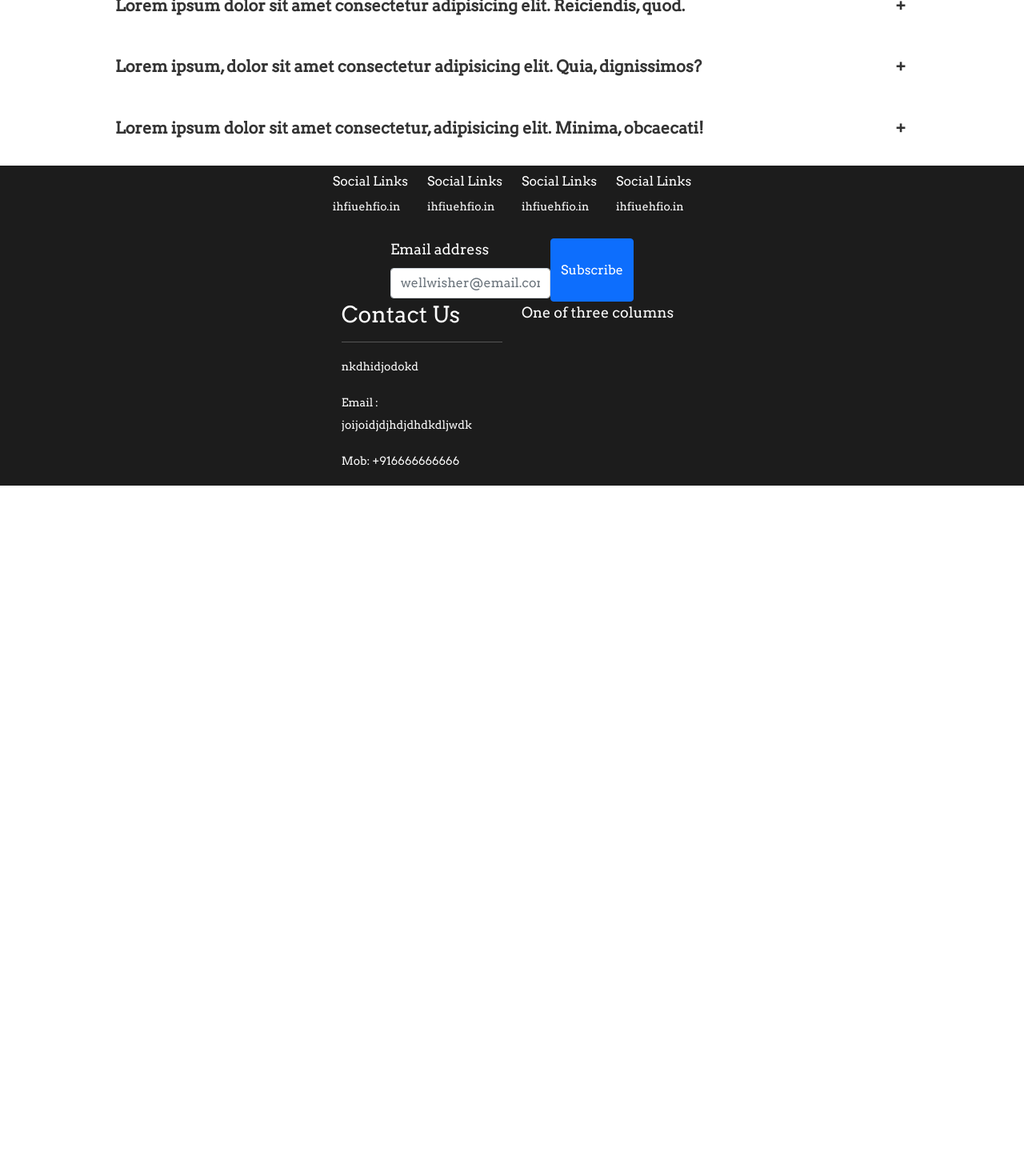
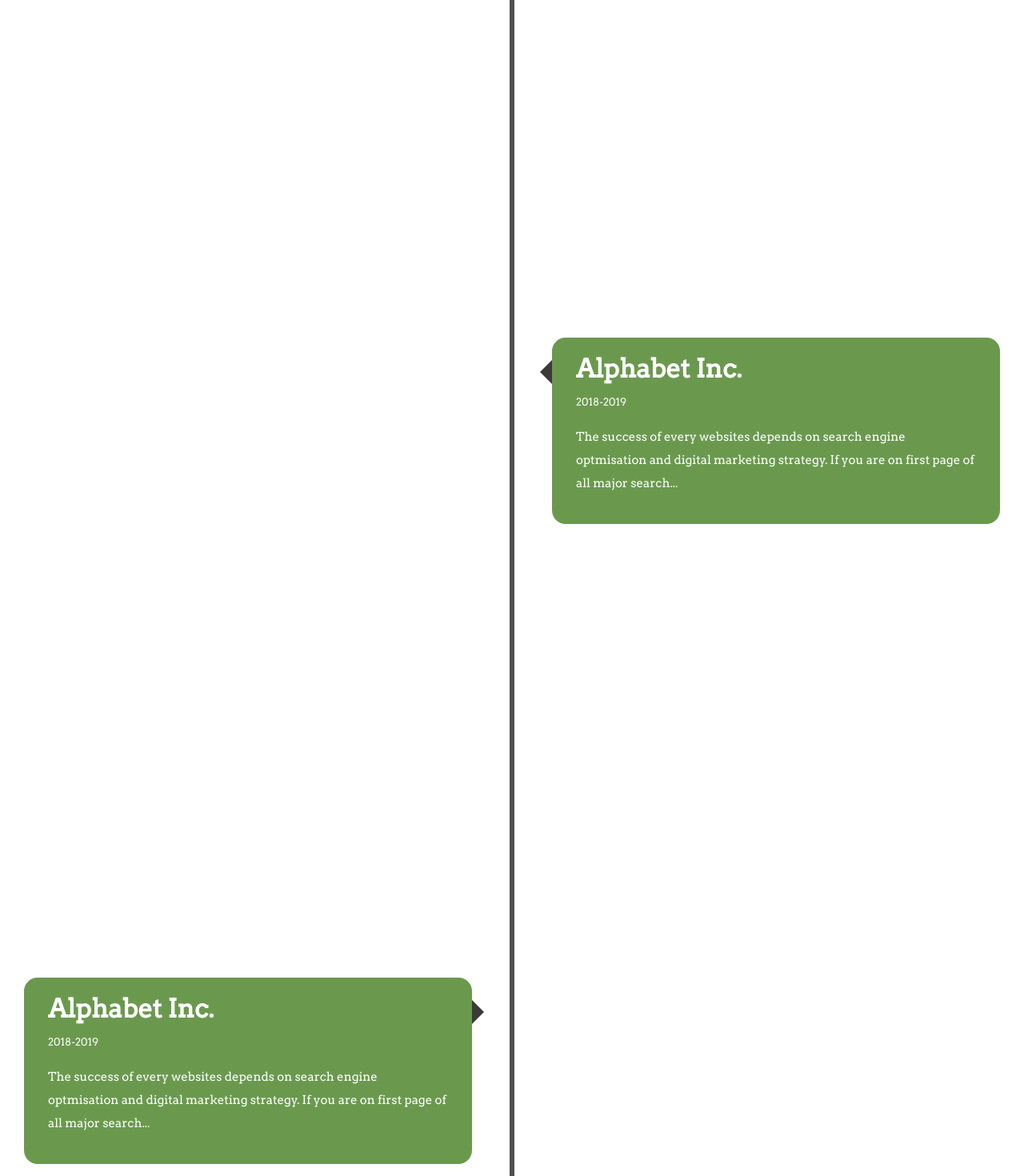
Before and after one commit to sahayagovind111/Jagriti-Website, a React (Create React App) app: page / in a window 1280 px wide. Shown: the part 3580-5050 px from the top of the page at 80% size. Before the commit the page ends 4187 px from the top, so only its background shows below. Built offline with nearby package versions, Linux system fonts and the light colour scheme; no server answers.

Commit message:
added timeline

```diff
--- a/src/components/Throwback.css
+++ b/src/components/Throwback.css
@@ -4,6 +4,7 @@
     /* align-items: center; */
     margin: auto !important;
 }
+
 @media screen and (max-width: 600px) {
     .carousel {
         position: relative;
--- /dev/null
+++ b/src/components/Timeline.css
@@ -0,0 +1,155 @@
+
+
+.timeline{
+    position:relative;
+    max-width: 1200px;
+    margin: 100px auto;
+}
+
+.container{
+    padding: 10px 50px;
+    position: relative;
+    background: #fff;
+    animation:movedown 1s linear forwards;
+    opacity: 0;
+
+
+}
+
+@keyframes movedown{
+    0%{
+        opacity: 1;
+        transform: translateY(-30px);
+    }
+    100%{
+        opacity: 1;
+        transform: translateY(0px);
+    }
+}
+
+.container:nth-child(1){
+    animation-delay:0s;
+}
+.container:nth-child(2){
+    animation-delay:1s;
+}
+.container:nth-child(3){
+    animation-delay:2s;
+}
+.container:nth-child(4){
+    animation-delay:3s;
+}
+.container:nth-child(5){
+    animation-delay:4s;
+}
+.container:nth-child(6){
+    animation-delay:5s;
+}
+
+
+
+.text-box{
+    padding: 20px 30px;
+    background: #6a994e;
+    position: relative;
+    border-radius: 17px;
+    font-size: 15px;
+}
+
+.left-container{
+    right: 50%;
+}
+.right-container{
+    left: 50%;
+}
+
+
+
+
+.timeline::after{
+    content :'';
+    position: absolute;
+    width: 6px;
+    height: 100%;
+    background: #fff;
+    top:0;
+    left: 50%;
+    margin-left: -3px;
+    z-index: -1;
+    animation: moveline 6s linear forwards;
+
+}
+@keyframes moveline{
+    0%{
+        height:0;
+    }
+    100%{
+        height: 100%;
+    }
+}
+.text-box h2{
+    font-weight: 600;
+}
+
+.text-box small{
+    display: inline-block;
+    margin-bottom: 15px;
+}
+
+.left-container-arrow{
+    height: 0;
+    width: 0;
+    position: absolute;
+    top:28px;
+    z-index: 1;
+    border-top:15px solid transparent;
+    border-bottom:15px solid transparent;
+    border-left: 15px solid rgb(60, 57, 57);
+    right: -15px;
+}
+.right-container-arrow{
+    height: 0;
+    width: 0;
+    position: absolute;
+    top:28px;
+    z-index: 1;
+    border-top:15px solid transparent;
+    border-bottom:15px solid transparent;
+    border-right: 15px solid rgb(60, 57, 57);
+    left: -15px;
+    color:black;
+}
+
+@media screen and (max-width: 600px){
+    .timeline{
+        margin: 50px auto;
+    }
+    .timeline::after{
+        left: 31px;
+    }
+    .container{
+        width: 100%;
+        padding-left: 80px;
+        padding-right: 25px;
+    }
+    .text-box{
+        font-size: 13px;
+    }
+    .text-box small{
+        margin-bottom : 10px;
+    }
+    .right-container{
+        left:0;
+    }
+    .left-container img,.right-container img{
+        left: 10px;
+    }
+    .left-container img,.right-container img{
+        left: 10px;
+    }
+    .left-container-arrow,.right-container-arrow{
+        border-right: 15px solid #fff;
+        border-left: 0;
+        left: -15px;
+    }
+}
--- /dev/null
+++ b/src/components/Timeline.js
@@ -0,0 +1,48 @@
+import React from 'react'
+import './Timeline.css'
+
+function Timeline(){
+
+    return(
+        <div className="timeline">
+            <div className="container left-container">
+
+                <div className="text-box">
+                    <h2>Alphabet Inc.</h2>
+                    <small>2018-2019</small>
+                    <p>The success of every websites depends on search engine optmisation and digital marketing strategy. If you are on first page of all major search...</p>
+                    <span className="left-container-arrow"> </span></div>
+                    </div>
+                    <div className="container right-container">
+                <div className="text-box">
+                    <h2>Alphabet Inc.</h2>
+                    <small>2018-2019</small>
+                    <p>The success of every websites depends on search engine optmisation and digital marketing strategy. If you are on first page of all major search...</p>
+                    <span className="right-container-arrow"> </span>
+                    </div>
+                    </div>
+                    <div className="container left-container">
+                <div className="text-box">
+                    <h2>Alphabet Inc.</h2>
+                    <small>2018-2019</small>
+                    <p>The success of every websites depends on search engine optmisation and digital marketing strategy. If you are on first page of all major search...</p>
+
+                    <span className="left-container-arrow"> </span></div>
+                    </div>
+                    <div className="container right-container">
+                <div className="text-box">
+                    <h2>Alphabet Inc.</h2>
+                    <small>2018-2019</small>
+                    <p>The success of every websites depends on search engine optmisation and digital marketing strategy. If you are on first page of all major search...</p>
+                    <span className="right-container-arrow"> </span>
+                    </div>
+                    </div>
+                     </div>
+
+
+     );
+
+
+}
+
+export default Timeline;
--- a/src/pages/HomePage.js
+++ b/src/pages/HomePage.js
@@ -3,6 +3,7 @@
 import Clock from "../components/Clock";
 import Testimonial from "../components/Testimonial";
 import Throwback from "../components/Throwback";
+import Timeline from "../components/Timeline";
 import Faqs from "../components/Faqs";
 
 
@@ -61,6 +62,7 @@
         timerSeconds={timerSeconds}
       />
       <Testimonial />
+      <Timeline/>
       <Throwback />
       <Faqs />
     </>
```
Also changed, not shown: .gitpod.yml (added).
